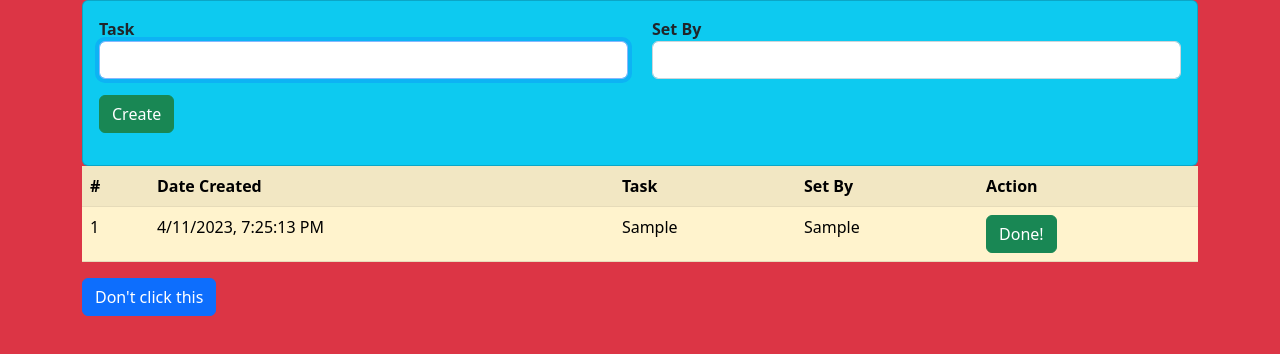
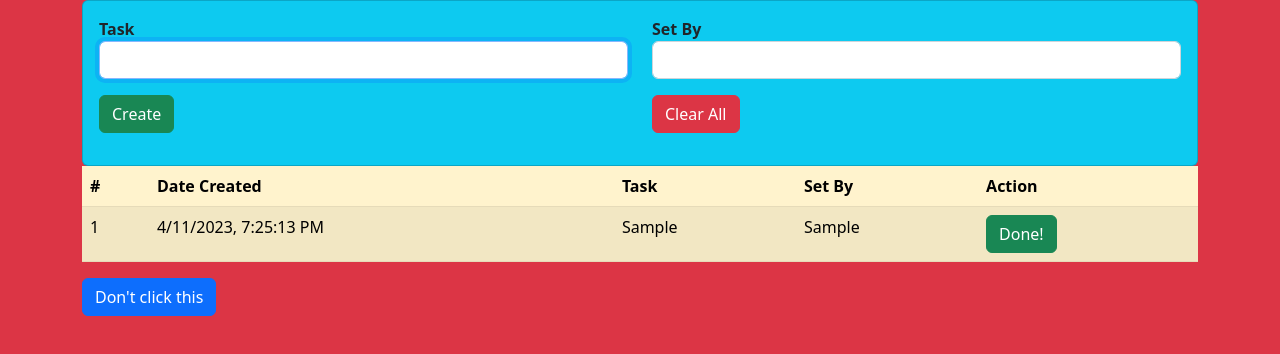
Before and after one commit to Cmendence/List-App, a website: page index.html in a window 1280 px wide. Both pictures are taken after typing "Sample", "Sample" into the empty fields and a click on the button "Create". Drawn offline with nearby package versions, Linux system fonts and the light colour scheme.

Commit message:
added clear all button

```diff
--- a/ListApp2.js
+++ b/ListApp2.js
@@ -11,8 +11,8 @@ thisId('btn').addEventListener('click', () => {
     if (isTaskValid && isSetterValid) {
     let date = new Date();
     let time = date.toLocaleString();
-    let table = thisId('list');
-    let row = table.insertRow(-1);
+    let tableBody = document.getElementById('tableBody');
+    let row = tableBody.insertRow(0);
     row.setAttribute('id', `item-${id}`);
     cellHTML(row, 0, id);
     cellHTML(row, 1, time);
@@ -111,3 +111,15 @@ function clearValid(id){
     thisId(id).className = 'form-control';
 
 }
+
+document.getElementById('clear-history').addEventListener('click', () => {
+    let tableBody = document.getElementById('tableBody');
+    clearHistory(tableBody)
+
+})
+
+function clearHistory(element) {
+    while(element.firstChild) {
+        element.removeChild(element.firstChild);
+    }
+}
--- a/index.html
+++ b/index.html
@@ -33,17 +33,25 @@
                     </div>
                 </div>
             </div>
+            <div class="row">
+                <div class="col-sm">
             <button id="btn" class="btn btn-success mt-3 mb-3">Create</button>
+            </div>
+            <div class="col-sm">
+                <button id="clear-history" class="btn btn-danger tex-light mt-3 mb-3">Clear All</button>
+            </div>
+            </div>
         </div>
     </div>
     <table id="list" class="table table-warning table-striped">
-        <tr>
+        <thead>
             <th>#</th>
             <th>Date Created</th>
             <th>Task</th>
             <th>Set By</th>
             <th>Action</th>
-        </tr>
+        </thead>
+        <tbody id="tableBody"></tbody>
     </table>
     <button id="rick" class="btn btn-primary">Don't click this</button>
 
```
